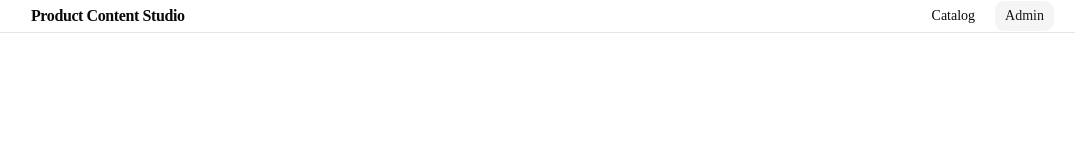
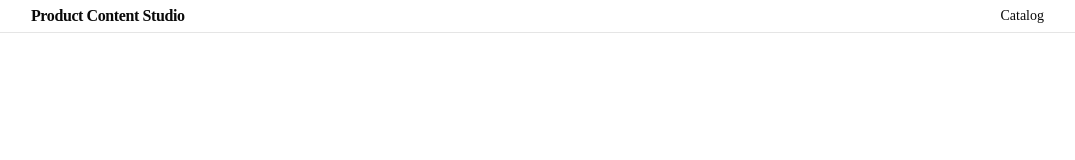
Before and after one commit to BONDARENKOLEG/cards_seo_edit, a Next.js app: page /admin/login in a window 1280 px wide. Shown: the top 160 px of the page, without its empty margins (97-1172 px from the left). Built offline with nearby package versions, Linux system fonts and the light colour scheme.

Commit message:
add logout

```diff
--- /dev/null
+++ b/api/auth/logout.ts
@@ -0,0 +1,3 @@
+export const logout = () => {
+  return fetch('/api/auth/logout', { method: 'POST' });
+};
--- /dev/null
+++ b/app/admin/components/LogoutButton.tsx
@@ -0,0 +1,40 @@
+"use client";
+
+import { usePathname, useRouter } from "next/navigation";
+
+import { Button } from "@/components/ui/button";
+import { copy } from "@/locale";
+import { ROUTES } from "@/constants";
+import { logout } from "@/api/auth/logout";
+
+const logoutLabel = copy.admin.logout;
+
+const styles = {
+  button: "cursor-pointer",
+};
+
+export const LogoutButton = () => {
+  const pathname = usePathname();
+  const router = useRouter();
+
+  if (pathname === ROUTES.LOGIN) {
+    return null;
+  }
+
+  const handleLogout = async () => {
+    await logout();
+    router.push(ROUTES.LOGIN);
+    router.refresh();
+  };
+
+  return (
+    <Button
+      variant="ghost"
+      size="sm"
+      className={styles.button}
+      onClick={handleLogout}
+    >
+      {logoutLabel}
+    </Button>
+  );
+};
--- a/app/admin/products/[id]/components/ProductEditorForm.tsx
+++ b/app/admin/products/[id]/components/ProductEditorForm.tsx
@@ -151,7 +151,11 @@ export const ProductEditorForm = ({ product }: { product: Product }) => {
       </div>
 
       <div className={styles.actions}>
-        <Button type="submit" disabled={saveState === "saving"}>
+        <Button
+          type="submit"
+          disabled={saveState === "saving"}
+          className={styles.submit}
+        >
           {saveState === "saving" ? savingLabel : saveLabel}
         </Button>
         {saveState === "error" && (
--- a/app/admin/products/[id]/editor.styles.ts
+++ b/app/admin/products/[id]/editor.styles.ts
@@ -17,6 +17,7 @@ export const styles = {
   counterInvalid: "text-xs text-destructive",
   errorText: "text-xs text-destructive",
   actions: "flex items-center gap-3",
+  submit: "cursor-pointer",
   statusMessage: (state: "success" | "error") =>
     cn("text-sm", state === "success" ? "text-primary" : "text-destructive"),
 };
--- /dev/null
+++ b/app/api/auth/logout/route.ts
@@ -0,0 +1,26 @@
+import { NextResponse, type NextRequest } from "next/server";
+
+import { prisma } from "@/prisma/client";
+import { verifyToken, REFRESH_TOKEN_SECRET } from "@/helpers/jwt";
+import { clearAuthCookies, REFRESH_TOKEN_COOKIE } from "@/helpers/cookies";
+
+export const POST = async (request: NextRequest) => {
+  const refreshToken = request.cookies.get(REFRESH_TOKEN_COOKIE)?.value;
+
+  if (refreshToken) {
+    const payload = await verifyToken(refreshToken, REFRESH_TOKEN_SECRET);
+
+    if (payload) {
+      await prisma.user
+        .update({
+          where: { id: payload.sub },
+          data: { refreshTokenHash: null, refreshTokenExpiresAt: null },
+        })
+        .catch(() => {
+          // Best-effort: user may already be gone — cookies still get cleared below.
+        });
+    }
+  }
+
+  return clearAuthCookies(NextResponse.json({ ok: true }));
+};
--- a/components/Header.tsx
+++ b/components/Header.tsx
@@ -7,15 +7,12 @@ import { cn } from '@/lib/utils';
 import { buttonVariants } from '@/components/ui/button';
 import { copy } from '@/locale';
 import { spacing } from '@/lib/spacing';
+import { ROUTES } from '@/constants';
+import { LogoutButton } from '@/app/admin/components/LogoutButton';
 
 const brandLabel = copy.header.brand;
 const catalogLabel = copy.header.nav.catalog;
 const adminLabel = copy.header.nav.admin;
-
-const NAV_ITEMS = [
-  { href: '/', label: catalogLabel },
-  { href: '/admin', label: adminLabel },
-] as const;
 
 const styles = {
   header: 'border-b border-border bg-background mb-5',
@@ -26,32 +23,31 @@ const styles = {
     cn(buttonVariants({ variant: isActive ? 'secondary' : 'ghost' })),
 };
 
-const renderNavItems = (pathname: string) => {
-  return NAV_ITEMS.map((item) => {
-    const isActive =
-      item.href === '/' ? pathname === '/' : pathname.startsWith(item.href);
-
-    return (
-      <Link
-        key={item.href}
-        href={item.href}
-        aria-current={isActive ? 'page' : undefined}
-        className={styles.navLink(isActive)}
-      >
-        {item.label}
-      </Link>
-    );
-  });
-};
-
 export const Header = () => {
   const pathname = usePathname();
+  const isCatalogActive = pathname === '/';
+  const isAdminSection = pathname.startsWith('/admin');
 
   return (
     <header className={styles.header}>
       <div className={styles.container}>
         <span className={styles.brand}>{brandLabel}</span>
-        <nav className={styles.nav}>{renderNavItems(pathname)}</nav>
+        <nav className={styles.nav}>
+          <Link
+            href='/'
+            aria-current={isCatalogActive ? 'page' : undefined}
+            className={styles.navLink(isCatalogActive)}
+          >
+            {catalogLabel}
+          </Link>
+          {isAdminSection ? (
+            <LogoutButton />
+          ) : (
+            <Link href={ROUTES.ADMIN_HOME} className={styles.navLink(false)}>
+              {adminLabel}
+            </Link>
+          )}
+        </nav>
       </div>
     </header>
   );
--- a/helpers/jwt.ts
+++ b/helpers/jwt.ts
@@ -17,6 +17,7 @@ export const signToken = (userId: string, ttl: string, secret: Uint8Array) =>
     .setProtectedHeader({ alg: 'HS256' })
     .setIssuedAt()
     .setExpirationTime(ttl)
+    .setJti(crypto.randomUUID())
     .sign(secret);
 
 export const verifyToken = async (
--- a/locale/en.json
+++ b/locale/en.json
@@ -23,6 +23,7 @@
     "description": "Description"
   },
   "admin": {
+    "logout": "Log out",
     "login": {
       "title": "Admin login",
       "fields": {
```
Also changed, not shown: 1 other file (tests, documents, lock files or other folders).
